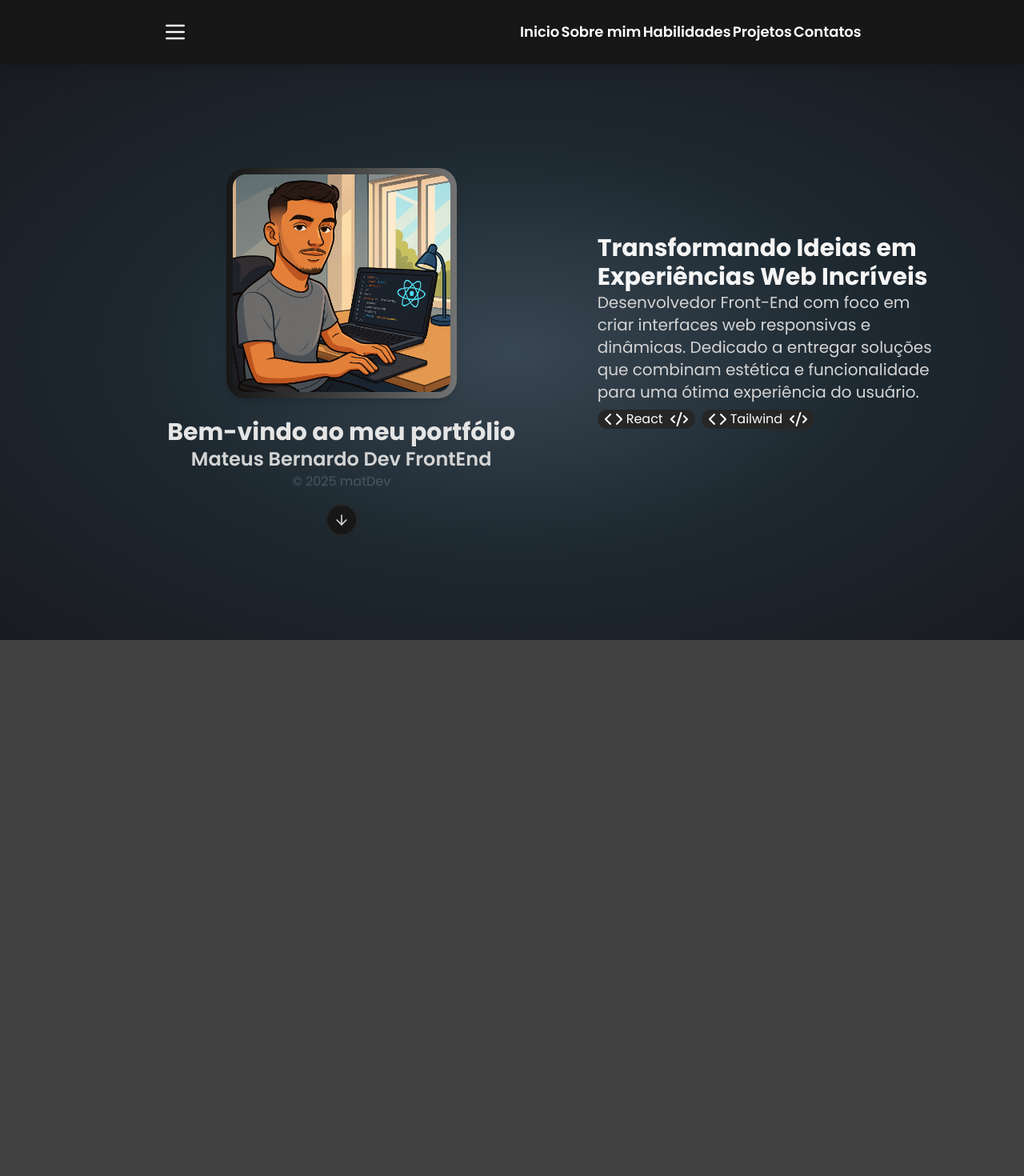
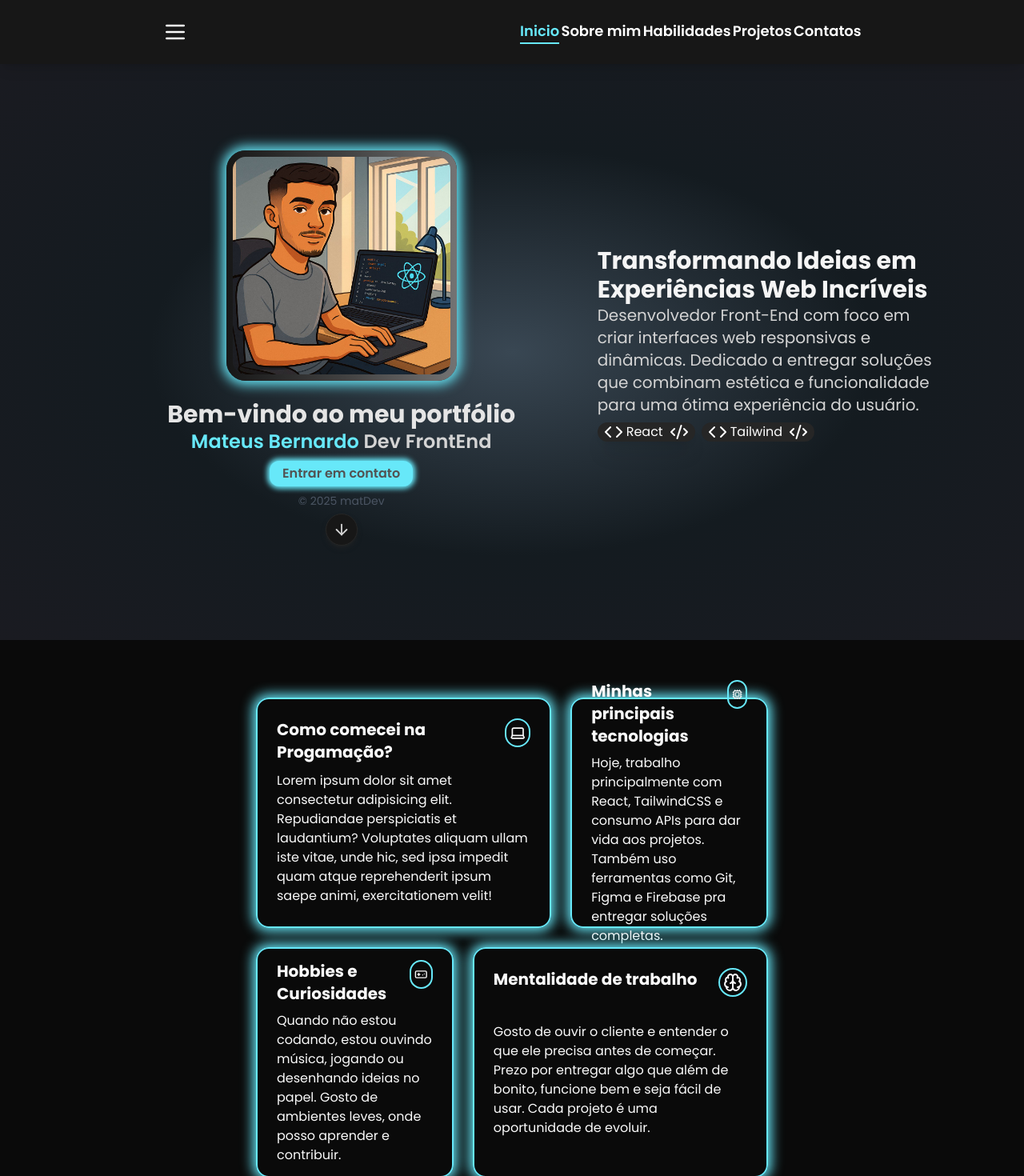
Before and after one commit to Matdev6/MateusPort, a React (Vite) app: page / in a window 1280 px wide. Shown: the top 1470 px of the page at 80% size. Built offline with nearby package versions, Linux system fonts and the light colour scheme; a web font is replaced by a local one.

Commit message:
about page
about page

```diff
--- a/src/components/About.jsx
+++ b/src/components/About.jsx
@@ -1,12 +1,88 @@
-
+import { Cpu, LucideLaptop, Gamepad, Brain } from "lucide-react";
+import { motion } from "motion/react";
 
 const About = () => {
   return (
     <section
-      className="altura-tela w-screen bg-neutral-700 flex items-center justify-center scroll-mt-20"
       id="section2"
+      className="sm:h-[calc(100vh-80px)] h-max bg-neutral-950 flex items-center justify-center scroll-mt-20"
     >
+      <div className="sm:w-2/4 w-10/12 h-4/5 flex flex-col sm:gap-6 gap-4 my-4">
 
+        {/* Linha de Cima */}
+        <div className="flex flex-col sm:flex-row w-full h-1/2 sm:gap-6 gap-4">
+          <motion.div
+            initial={{ x: -300 }}
+            whileInView={{ x: 0 }}
+            whileHover={{ scale: 0.95 }}
+            transition={{ duration: 0.7 }}
+            className="sm:w-3/5 sm:h-full h-min-max h-max border-2 border-[#67E8F9] shadow-[0_0_15px_4px_#67E8F9] rounded-2xl flex  p-6 flex-col"
+          >
+            <div className="flex text-neutral-50 justify-between text-xl">
+              <h1 className="font-bold">Como comecei na Progamação?</h1>
+              <LucideLaptop className="border-2 border-[#67E8F9] sm:h-9 sm:w-9 h-10 w-10 p-1 rounded-full" />
+            </div>
+            <div className="my-auto">
+              <p className="text-neutral-50 mt-2">Lorem ipsum dolor sit amet consectetur adipisicing elit. Repudiandae perspiciatis et laudantium? Voluptates aliquam ullam iste vitae, unde hic, sed ipsa impedit quam atque reprehenderit ipsum saepe animi, exercitationem velit!</p>
+            </div>
+          </motion.div>
+
+          <motion.div
+            initial={{ x: 300 }}
+            whileInView={{ x: 0 }}
+            whileHover={{ scale: 0.95 }}
+            transition={{ duration: 0.7 }}
+            className="sm:w-2/5 sm:h-full h-full border-2 border-[#67E8F9] shadow-[0_0_15px_4px_#67E8F9] rounded-2xl flex items-center justify-center flex-col p-6"
+          >
+            <div className="flex text-neutral-50 justify-between text-xl">
+              <h1 className="font-bold">Minhas principais tecnologias</h1>
+              <Cpu className="border-2 border-[#67E8F9] h-9 w-9 p-1 rounded-full" />
+            </div>
+            <div className="my-auto">
+              <p className="text-neutral-50 mt-2">Hoje, trabalho principalmente com React, TailwindCSS e consumo APIs para dar vida aos projetos. Também uso ferramentas como Git, Figma e Firebase pra entregar soluções completas.</p>
+            </div>
+          </motion.div>
+        </div>
+
+        {/* Linha de Baixo */}
+        <div className="flex flex-col sm:flex-row w-full h-1/2 sm:gap-6 gap-4">
+          <motion.div
+            initial={{ x: -300 }}
+            whileInView={{ x: 0 }}
+            whileHover={{ scale: 0.95 }}
+            transition={{ duration: 0.7 }}
+            className="sm:w-2/5 sm:h-full h-max border-2 border-[#67E8F9] shadow-[0_0_15px_4px_#67E8F9] rounded-2xl flex items-center justify-center flex-col p-6"
+          >
+            <div className="flex justify-between text-neutral-50 w-full text-xl">
+              <h1 className="font-bold">Hobbies e Curiosidades</h1>
+              <Gamepad className="border-2 border-[#67E8F9] h-9 w-9 p-1 rounded-full" />
+            </div>
+            <div className="my-auto">
+              <p className="text-neutral-50 mt-2">Quando não estou codando, estou ouvindo música, jogando ou desenhando ideias no papel. Gosto de ambientes leves, onde posso aprender e contribuir.
+              </p>
+            </div>
+          </motion.div>
+
+          <motion.div
+            initial={{ x: 300 }}
+            whileInView={{ x: 0 }}
+            whileHover={{ scale: 0.95 }}
+            transition={{ duration: 0.7 }}
+            className="sm:w-3/5 sm:h-full h-max border-2 border-[#67E8F9] shadow-[0_0_15px_4px_#67E8F9] rounded-2xl flex items-center justify-center flex-col p-6"
+          >
+            <div className="flex w-full justify-between text-neutral-50 text-xl">
+              <h1 className="font-bold">Mentalidade de trabalho</h1>
+              <Brain className="border-2 border-[#67E8F9] h-9 w-9 p-1 rounded-full" />
+            </div>
+            <div className="my-auto">
+              <h1 className="text-neutral-50 mt-2">
+              Gosto de ouvir o cliente e entender o que ele precisa antes de começar. Prezo por entregar algo que além de bonito, funcione bem e seja fácil de usar. Cada projeto é uma oportunidade de evoluir.
+              </h1>
+            </div>
+          </motion.div>
+        </div>
+
+      </div>
     </section>
   );
 };
--- a/src/components/Header.jsx
+++ b/src/components/Header.jsx
@@ -1,42 +1,77 @@
+import { useEffect, useState } from "react";
 import { Menu } from "lucide-react";
-import logo from "../assets/logo.jpg"
+import logo from "../assets/logo.jpg";
 
 const Header = () => {
+    const [activeSection, setActiveSection] = useState(null);
+
     const sections = [
         { id: "section1", label: "Inicio" },
         { id: "section2", label: "Sobre mim" },
         { id: "section3", label: "Habilidades" },
         { id: "section4", label: "Projetos" },
         { id: "section5", label: "Contatos" }
-    ]
+    ];
 
     const scrollToSection = (id) => {
         const section = document.getElementById(id);
         if (section) {
-            section.scrollIntoView({ behavior: 'smooth' })
+            section.scrollIntoView({ behavior: 'smooth' });
         }
+    };
+
+    useEffect(() => {
+        const observer = new IntersectionObserver(
+            (entries) => {
+                entries.forEach((entry) => {
+                    if (entry.isIntersecting) {
+                        setActiveSection(entry.target.id);
                     }
+                });
+            },
+            {
+                root: null,
+                rootMargin: "0px",
+                threshold: 0.6, // 60% visível pra considerar "ativa"
+            }
+        );
+
+        sections.forEach((section) => {
+            const el = document.getElementById(section.id);
+            if (el) observer.observe(el);
+        });
+
+        return () => {
+            sections.forEach((section) => {
+                const el = document.getElementById(section.id);
+                if (el) observer.unobserve(el);
+            });
+        };
+    }, []);
 
     return (
-        <div>
-            <header className="flex w-screen justify-around items-center  py-2 shadow-lg font-semibold bg-neutral-900 h-20 fixed top-0 left-0 z-50">
+        <header className="flex w-screen justify-around items-center py-2 shadow-lg font-semibold bg-neutral-900 h-20 fixed top-0 left-0 z-50">
             <div className="flex items-center gap-2">
                 <Menu className="text-neutral-50 w-8 h-8" />
                 <h1 className="items-center font-semibold text-lg"></h1>
             </div>
-                <div className="flex  justify-between w-1/3 text-white">
+            <div className="flex justify-between w-1/3 text-white">
                 {sections.map((section) => (
                     <button
                         key={section.id}
                         onClick={() => scrollToSection(section.id)}
-                            className="text-lg hover:text-gray-700  transition  duration-400">
+                        className={`text-lg transition-colors duration-300 border-b-2 ${
+                            activeSection === section.id
+                                ? "text-[#67E8F9] border-[#67E8F9]"
+                                : "border-transparent hover:text-[#67E8F9] hover:border-[#67E8F9]"
+                        }`}
+                    >
                         {section.label}
                     </button>
                 ))}
             </div>
         </header>
-        </div>
-    )
-}
+    );
+};
 
-export default Header
+export default Header;
--- a/src/components/Hero.jsx
+++ b/src/components/Hero.jsx
@@ -1,4 +1,4 @@
-import { ArrowDown, Code, CodeXml } from "lucide-react";
+import { ArrowDown, Code, CodeXml, LucideLaptop, Notebook } from "lucide-react";
 import mateus from "../assets/mateus.jpeg"
 import { motion } from "motion/react"
 
@@ -12,35 +12,55 @@ export default function Hero() {
         }
     }
 
+    const idade = () => {
+        if(mes > 6){
+            return anoAtual-2005
+        }
+        else if(mes == 6 && dia > 6){
+            return anoAtual-2005
+        }
+        else{
+            return anoAtual-2005-1
+        }
+    }
+
+    const d = new Date()
+
+    const dia = d.getDate()
+    const mes = d.getMonth()
+
+
+
     return (
         <section
             id="section1"
-            className="h-[calc(100vh-80px)] mt-20 scroll-mt-20 w-full bg-radial from-[#394753] via-[#1d2830] to-[#1A1B21] flex flex-col sm:flex-row items-center justify-center relative"
+            className="h-[calc(100vh-80px)] fund mt-20 scroll-mt-20 w-full bg-radial from-[#394753] via-[#141b20] to-[#1A1B21] flex flex-col sm:flex-row items-center sm:justify-center relative justify-around"
         >
             <motion.div
-            initial={{ x: -300, opacity: 0 }}
-            transition={{ duration: 1 }}
-            whileInView={{ x: 0, opacity: 1 }}
-            className="flex flex-col items-center text-center px-6 sm:w-1/2 h-1/ sm:h-max">
+                initial={{ x: -300, opacity: 0 }}
+                transition={{ duration: 1 }}
+                whileInView={{ x: 0, opacity: 1 }}
+                className="flex flex-col items-center text-center px-6 sm:w-1/2 h-1/ sm:h-max">
                 <img
                     src={mateus}
                     alt="Mateus"
-                    className="w-60 h-60 sm:w-72 sm:h-72 rounded-3xl p-2 bg-gradient-to-l to-neutral-900 via-neutral-700 from-neutral-500 shadow-lg mt-8 sm:mt-0"
+                    className="w-60 h-60 sm:w-72 sm:h-72 rounded-3xl p-2 bg-gradient-to-l to-neutral-900 via-neutral-700 shadow-[0_0_15px_5px_#67E8F9] from-neutral-500 mt-8 sm:mt-0"
                 />
                 <div className="flex">
 
                 </div>
-                <h1 className="text-3xl font-bold mt-6 text-neutral-200">Bem-vindo ao meu portfólio</h1>
-                <p className="text-2xl font-semibold text-neutral-300">Mateus Bernardo Dev FrontEnd</p>
-                <p className="text-gray-600">© {anoAtual} matDev</p>
-                <ArrowDown className="h-10 w-10 mt-4 bg-neutral-900 text-neutral-300  rounded-full p-2 border-2 hidden sm:flex  border-neutral-800 cursor-pointer hover:bg-neutral-800 hover:border-neutral-500 transition-colors"
+                <h1 className="sm:text-3xl text-2xl font-bold mt-6 text-neutral-200">Bem-vindo ao meu portfólio</h1>
+                <p className="sm:text-2xl text-xl font-semibold text-neutral-300"><span className="text-[#67E8F9]">Mateus Bernardo</span> Dev FrontEnd</p>
+                <button className="py-1 px-4 text-neutral-600 font-semibold bg-[#67E8F9] rounded-xl shadow-[0_0_6px_3px_#67E8F9]  my-2">Entrar em contato</button>
+                <p className="text-gray-600 text-sm">© {anoAtual} matDev</p>
+                <ArrowDown className="animate-bounce h-10 w-10 mt-4 bg-neutral-900 text-neutral-300 hover:text-[#67E8F9]  rounded-full p-2 border hidden sm:flex  border-neutral-800 cursor-pointer hover:bg-neutral-800 hover:border-[#67E8F9] transition-colors shadow-md shadow-neutral-800/60"
                     onClick={scrollToSection} />
             </motion.div>
-            <div className="sm:w-1/3 w-3/4 h-1/2">
-                <h1 className="text-neutral-100 font-bold sm:text-3xl text-xl mt-8">Transformando Ideias em Experiências Web Incríveis</h1>
-                <p className="text-neutral-300 sm:text-xl text-md">Desenvolvedor Front-End com foco em criar interfaces web responsivas e dinâmicas. Dedicado a entregar soluções que combinam estética e funcionalidade para uma ótima experiência do usuário.</p>
-                <div className="flex  sm:flex-row gap-2  w-1/2 mt-2 sm:mt-0">
-                    <div className="flex mt-2 bg-neutral-800   px-2 rounded-xl">
+            <div className="sm:w-1/3 w-11/12 h-1/2  flex flex-col m">
+                <h1 className="text-neutral-100 font-bold sm:text-3xl text-xl mt-12 text-center sm:text-start">Transformando Ideias em Experiências Web Incríveis</h1>
+                <p className="text-neutral-300 sm:text-xl text-md text-center sm:text-start">Desenvolvedor Front-End com foco em criar interfaces web responsivas e dinâmicas. Dedicado a entregar soluções que combinam estética e funcionalidade para uma ótima experiência do usuário.</p>
+                <div className="flex  sm:flex-row gap-2   mt-2 sm:mt-0 mx-auto sm:mx-0">
+                    <div className="flex mt-2 bg-neutral-800   px-2 rounded-xl shadow-xl ">
                         <Code className="text-white" />
                         <p className="mx-1 mr-2 text-white">React</p>
                         <CodeXml className="text-white" />
--- a/src/components/Skills.jsx
+++ b/src/components/Skills.jsx
@@ -28,7 +28,7 @@ const Skills = () => {
     ]
 
     return (
-        <section className="altura-tela scroll-mt-20  w-screen bg-primary" id="section3">
+        <section className="altura-tela scroll-mt-20  w-screen bg-neutral-950" id="section3">
             <div className=" flex  altura-tela flex-col lg:flex-row ">
                 <div className=" h-full  w-1/2">
                     <div className="text-white font-medium flex flex-col  w-96 mx-auto mt-40">
--- a/src/index.css
+++ b/src/index.css
@@ -24,3 +24,9 @@
   width: 100vw; /* Define a largura como 100% da largura da viewport */
   height: calc(100vh - 80px); /* Define a altura como 100% da altura da viewport */
 }
+
+
+.fundo{
+  background: linear-gradient(270deg, #1f1f1f, #2e2e2e, #1f1f1f);
+  animation: pulseGradient 10s infinite linear;
+}
```
Lines whose indentation alone changed are shown as unchanged.
